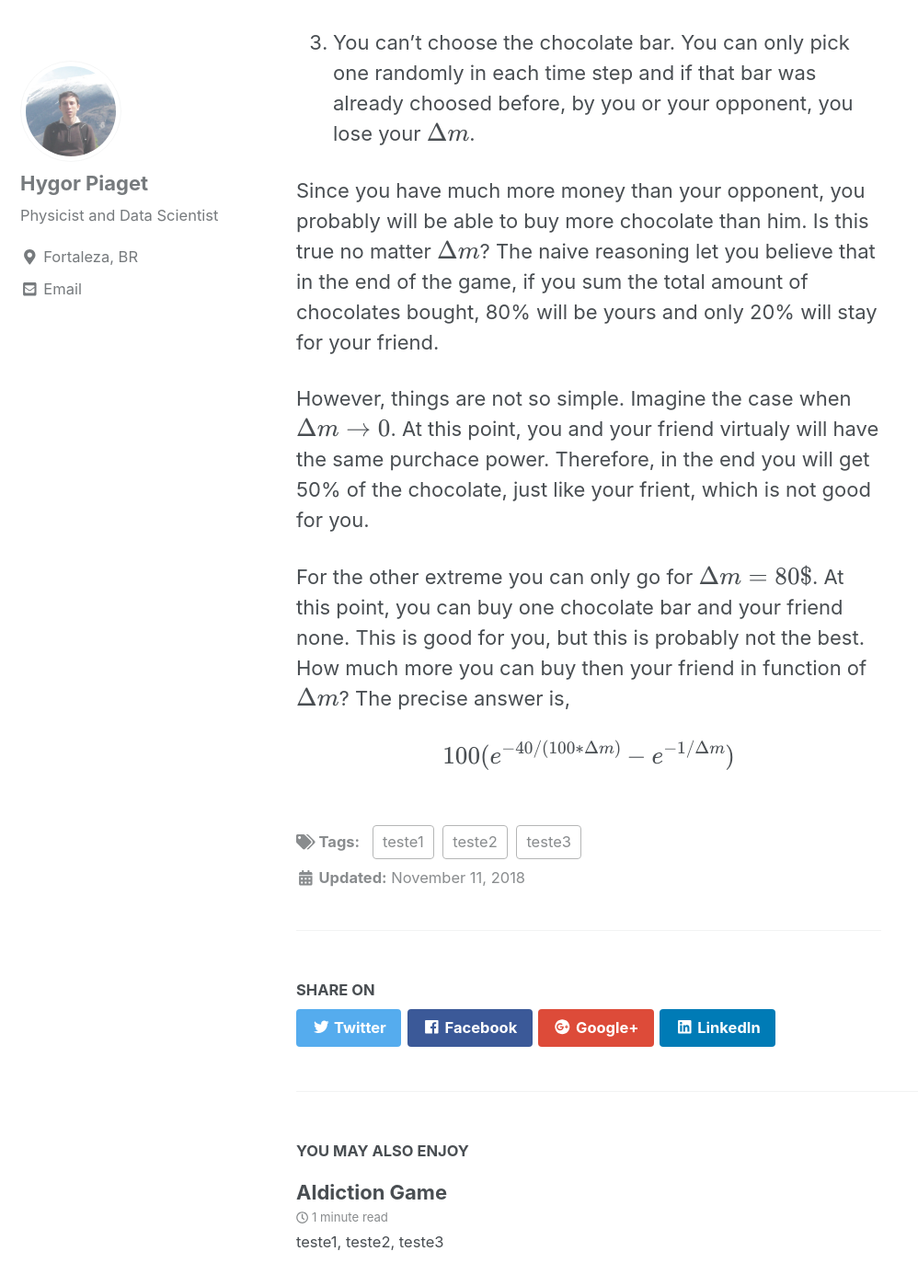
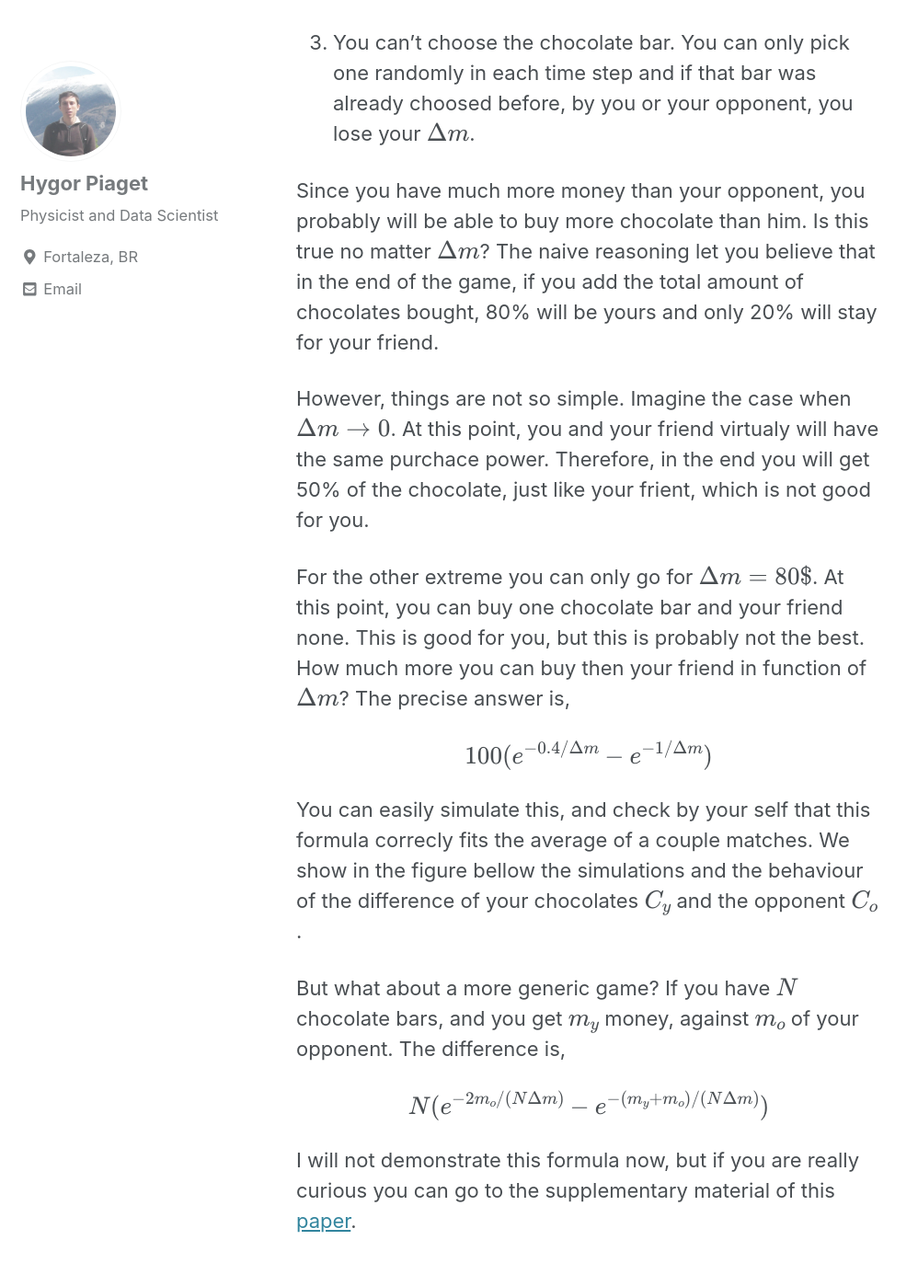
Before and after one commit to HygorPiaget/HygorPiaget.github.io, a Jekyll site: the page built from _posts/2018-11-11-teste.md, in a window 1280 px wide and 1400 px high, scrolled down 586 px. Shown: the whole window at 92% size, without its empty margins (0-998 px from the left). Built offline with Jekyll 4.4.1, drawn with Linux system fonts in a browser that asks for light colours; cached includes are drawn as plain includes; nearby versions of some CDN libraries; formulas are drawn with MathJax 3.

Commit message:
new github

```diff
--- a/_posts/2018-11-11-teste.md
+++ b/_posts/2018-11-11-teste.md
@@ -21,7 +21,7 @@ if that bar was already choosed before, by you or your opponent, you lose your $
 
 Since you have much more money than your opponent, you probably will be able to buy more chocolate
 than him. Is this true no matter $$\Delta m$$? The naive reasoning let you believe that in the end of the game,
-if you sum the total amount of chocolates bought, 80% will be yours and only 20% will stay for your friend.
+if you add the total amount of chocolates bought, 80% will be yours and only 20% will stay for your friend.
 
 However, things are not so simple. Imagine the case when $$\Delta m \to 0$$. At this point, you and
 your friend virtualy will have the same purchace power. Therefore, in the end you will get 50% of the chocolate,
@@ -31,7 +31,28 @@ For the other extreme you can only go for $$\Delta m = 80$ $$. At this point, yo
 and your friend none. This is good for you, but this is probably not the best. How much more you can
 buy then your friend in function of $$\Delta m$$? The precise answer is,
 
-$$100 (e^{-40/(100*\Delta m)} - e^{-1/\Delta m})$$
+$$100 (e^{-0.4/\Delta m} - e^{-1/\Delta m})$$
+
+
+You can easily simulate this, and check by your self that this formula correcly fits
+the average of a couple matches. We show in the figure bellow the simulations and
+the behaviour of the difference of your chocolates $$C_y$$ and the opponent $$C_o$$.
+
+<!--INSERT FIGURE HERE -->
+
+
+But what about a more generic game? If you have $$N$$ chocolate bars, and you get
+$$m_y$$ money, against $$m_o$$ of your opponent. The difference is,
+
+
+$$N (e^{-2m_o/(N \Delta m)} - e^{-(m_y+m_o)/(N \Delta m)})$$
+
+
+I will not demonstrate this formula now, but if you are really curious you can go
+to the supplementary material of this [paper](https://journals.plos.org/plosone/article?id=10.1371/journal.pone.0201654).
+
+
+
 
 
 
```
